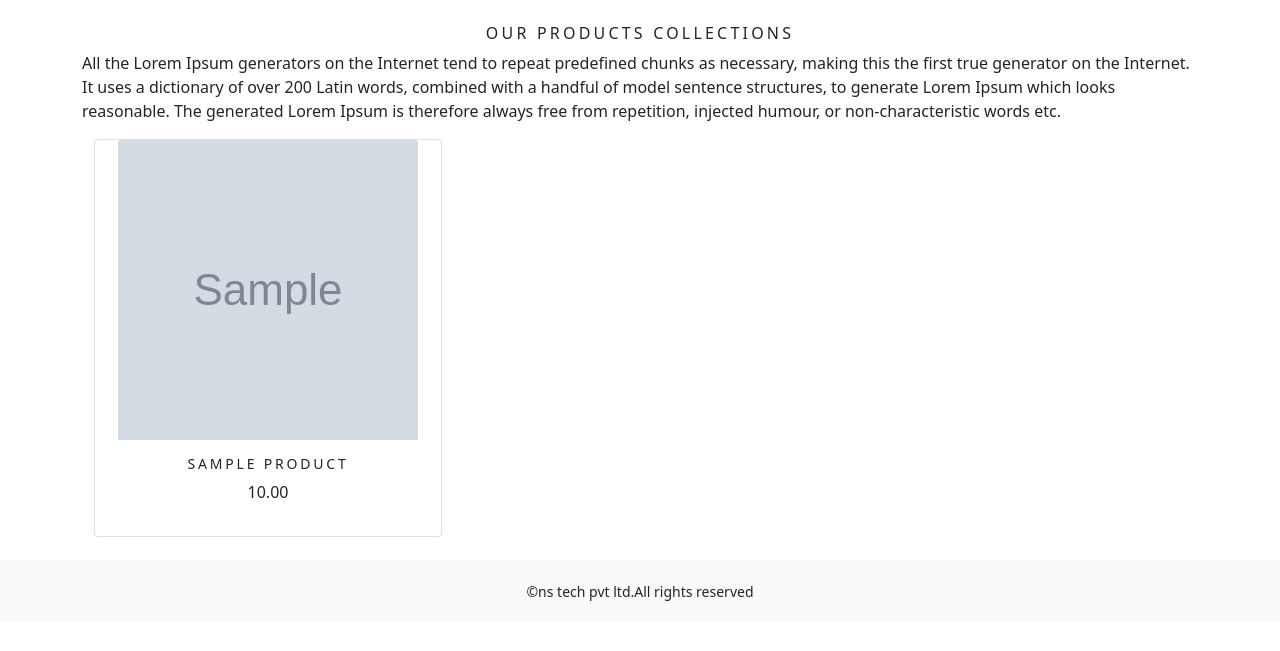
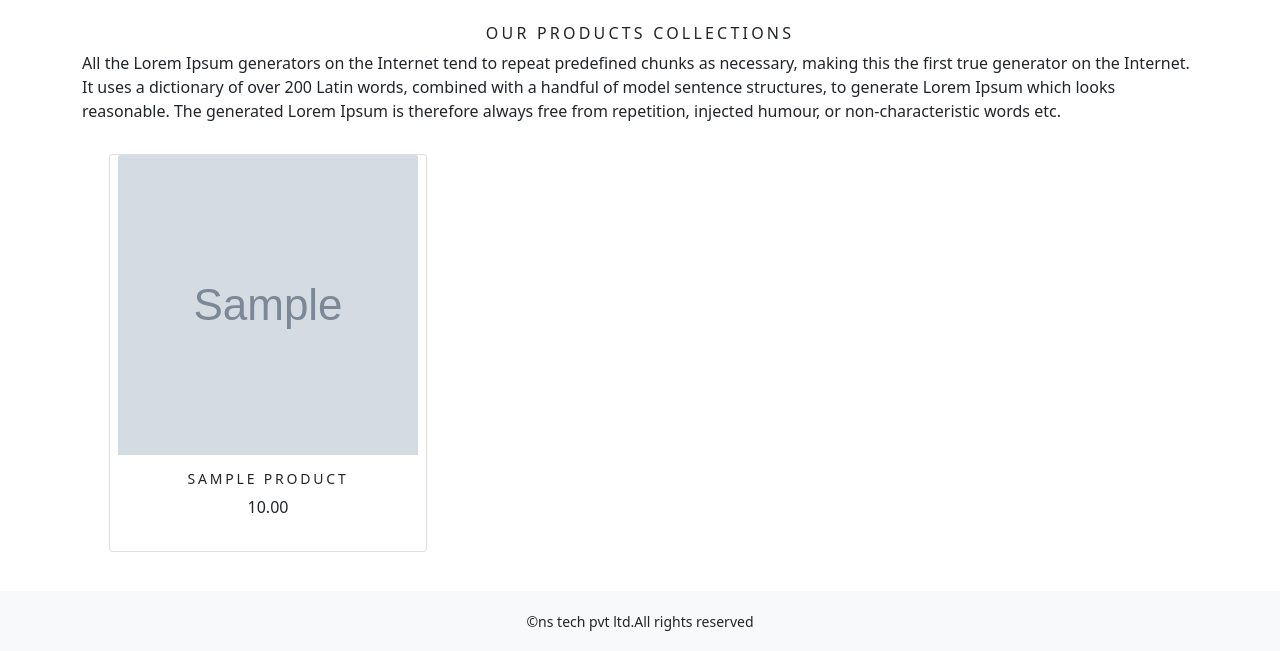
Before and after one commit to nora-tiger/shopproject, a Django app: page /shopapp/ in a window 1280 px wide. Shown: the part 1010-1661 px from the top of the page. Before the commit the page ends 1611 px from the top, so only its background shows below. Run offline with Django 4.2, Linux system fonts and the light colour scheme; tables that the repository leaves empty hold one stand-in row (values such as "Sample post"); grey boxes marked "Sample" are stand-in pictures; some libraries are stand-ins or nearby versions.

Commit message:
Update category.html
margin added

```diff
--- a/templates/category.html
+++ b/templates/category.html
@@ -57,7 +57,7 @@
     <div class="row mx_auto">
         {% for product in products.object_list %}
         <div class="my_bottom_margin col-9 col-sm-12 col-md-4 xol-lg-4">
-            <div class="card text-center" style="min-width:18rem;">
+            <div class="card text-center" style="min-width:18rem; margin:15px;">
                 <a href="{{product.get_url}}">
                     {% if product.image %}
                     <img class="card-img-top my_image" src="{{product.image.url}}"alt="{{product.name}}"style="width :300px;height:300px;">
```
